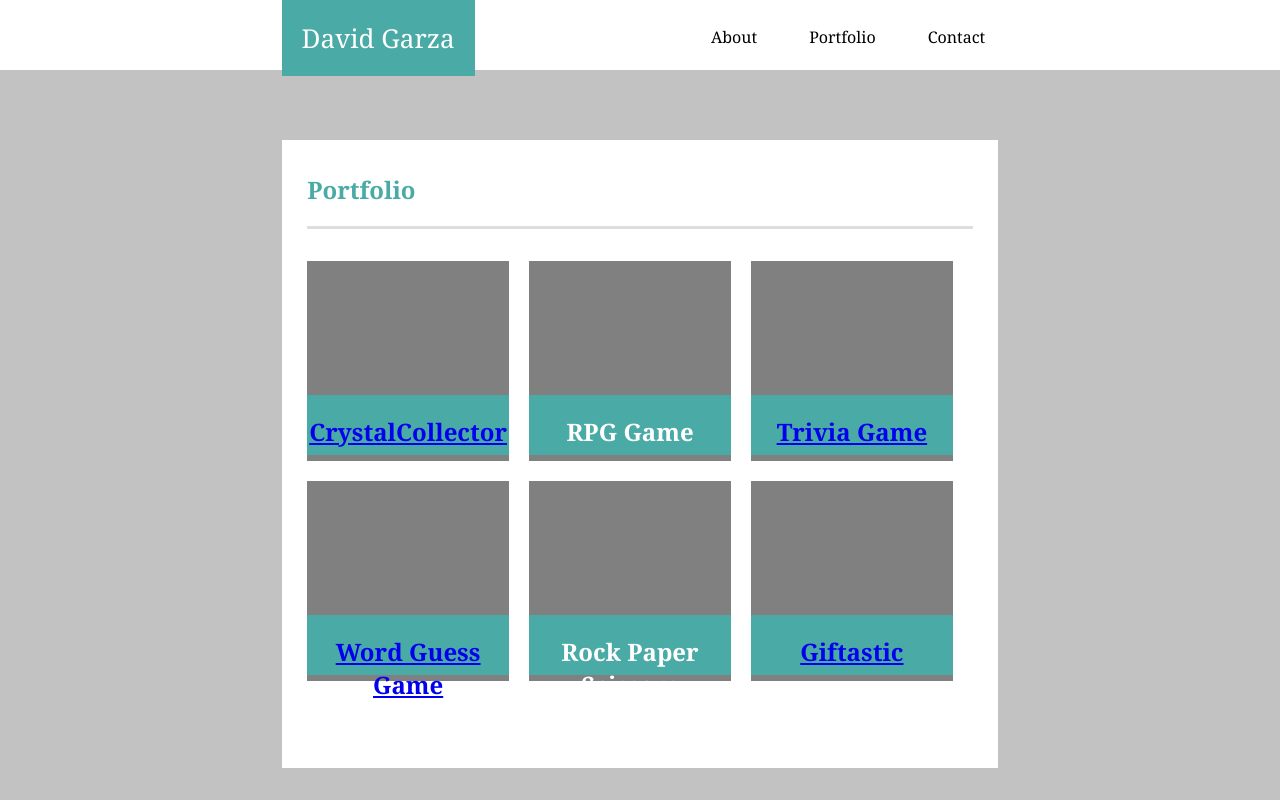
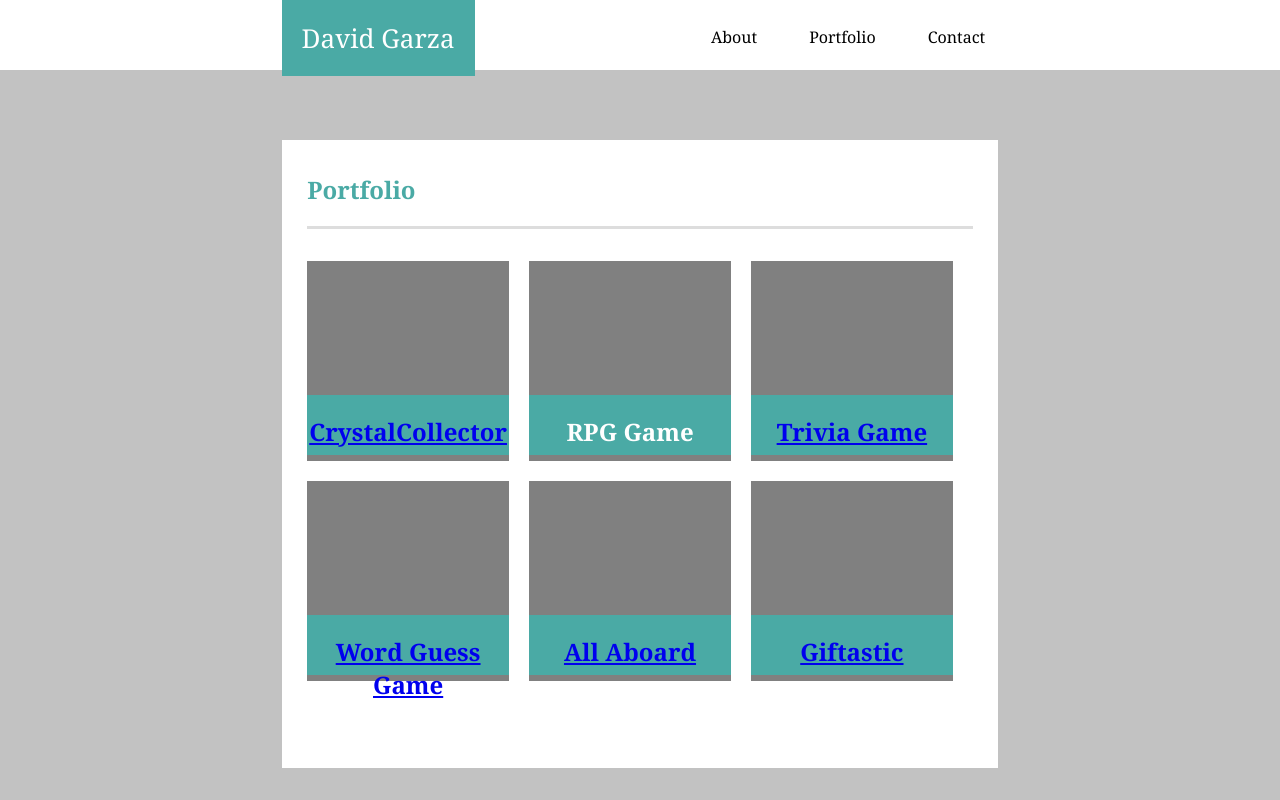
Before and after one commit to Dgarza0413/Responsive-Portfolio, a plain HTML site: page portfolio.html in a window 1280 px wide. Shown: the top 800 px of the page. Drawn offline with Linux system fonts and the light colour scheme.

Commit message:
added all aboard to portfolio

```diff
--- a/portfolio.html
+++ b/portfolio.html
@@ -60,7 +60,9 @@
                     </div>
                     <div class="flex-items">
                         <div class="sub-title">
-                            <h2>Rock Paper Scissors</h2>
+                            <a href="https://boiling-hollows-13980.herokuapp.com/">
+                                <h2>All Aboard</h2>
+                            </a>
                         </div>
                     </div>
                     <div class="flex-items">
```
